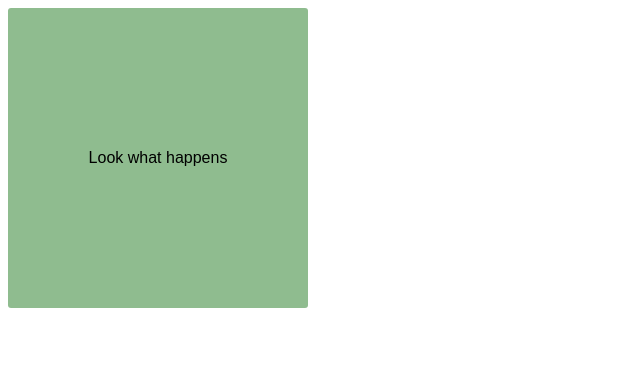
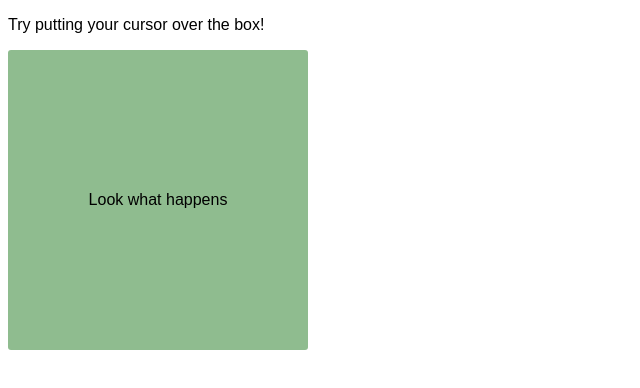
Before and after one commit to yochannah/code-lessons, a plain HTML site: page css-cursor/index.html in a window 1280 px wide. Shown: the whole page, without its empty margins (0-640 px from the left). Drawn offline with Linux system fonts and the light colour scheme.

Commit message:
add instruction to the page

```diff
--- a/css-cursor/index.html
+++ b/css-cursor/index.html
@@ -8,7 +8,8 @@
 
 <body>
 
-       <div class="my-fancy-cursor abox"> Look what happens</div>
+    <p> Try putting your cursor over the box! </p>
+    <div class="my-fancy-cursor abox"> Look what happens</div>
 
 </body>
 
```
